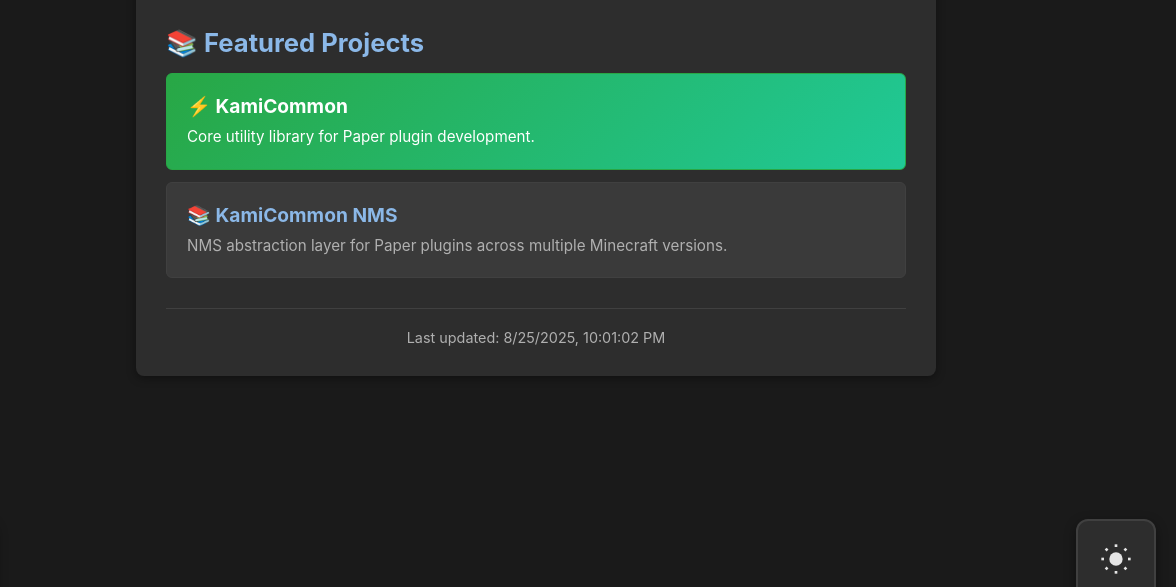
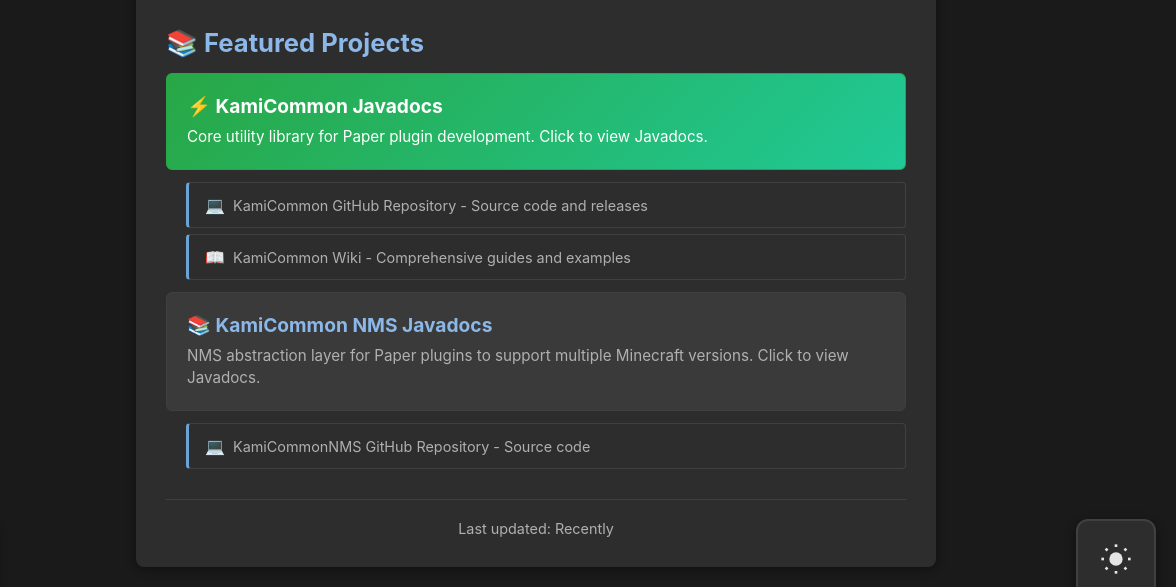
Before and after one commit to Jake-Moore/Jake-Moore.github.io, a plain HTML site: page index.html in a window 1280 px wide. Shown: the part 181-768 px from the top of the page, 104-1280 px from the left. Drawn offline with Linux system fonts and the light colour scheme; no server answers.

Commit message:
- update primary docs page with additional links - write last updated time github api call

```diff
--- a/index.html
+++ b/index.html
@@ -120,6 +120,40 @@
             color: white;
         }
 
+        /* Supplemental Links */
+        .supplemental-links {
+            margin-left: 20px;
+            margin-top: 8px;
+        }
+
+        .supplemental-card {
+            display: block;
+            padding: 12px 16px;
+            margin: 6px 0;
+            background: var(--bg-secondary);
+            text-decoration: none;
+            border-radius: 4px;
+            border: 1px solid var(--border-color);
+            color: var(--text-secondary);
+            transition: all 0.2s;
+            font-size: 0.9rem;
+            position: relative;
+            border-left: 3px solid var(--border-accent);
+        }
+
+        .supplemental-card:hover {
+            background: var(--hover-bg);
+            color: var(--text-primary);
+            transform: translateY(-1px);
+            box-shadow: 0 1px 3px var(--shadow);
+        }
+
+        .supplemental-card .sup-icon {
+            display: inline-block;
+            margin-right: 8px;
+            font-size: 1rem;
+        }
+
         .updated {
             color: var(--text-secondary);
             font-size: 0.9em;
@@ -227,6 +261,15 @@
                 margin: 10px 0;
             }
 
+            .supplemental-links {
+                margin-left: 15px;
+            }
+
+            .supplemental-card {
+                padding: 10px 12px;
+                font-size: 0.85rem;
+            }
+
             .theme-toggle {
                 width: 70px;
                 height: 70px;
@@ -297,14 +340,29 @@
         <h2>📚 Featured Projects</h2>
 
         <a href="KamiCommon/" class="project-link featured">
-            <h3>⚡ KamiCommon</h3>
-            <p>Core utility library for Paper plugin development.</p>
+            <h3>⚡ KamiCommon Javadocs</h3>
+            <p>Core utility library for Paper plugin development. Click to view Javadocs.</p>
         </a>
 
+        <div class="supplemental-links">
+            <a href="https://github.com/Jake-Moore/KamiCommon" class="supplemental-card" target="_blank" rel="noopener noreferrer">
+                <span class="sup-icon">💻</span>KamiCommon GitHub Repository - Source code and releases
+            </a>
+            <a href="https://github.com/Jake-Moore/KamiCommon/wiki" class="supplemental-card" target="_blank" rel="noopener noreferrer">
+                <span class="sup-icon">📖</span>KamiCommon Wiki - Comprehensive guides and examples
+            </a>
+        </div>
+
         <a href="KamiCommonNMS/" class="project-link">
-            <h3>📚 KamiCommon NMS</h3>
-            <p>NMS abstraction layer for Paper plugins across multiple Minecraft versions.</p>
+            <h3>📚 KamiCommon NMS Javadocs</h3>
+            <p>NMS abstraction layer for Paper plugins to support multiple Minecraft versions. Click to view Javadocs.</p>
         </a>
+
+        <div class="supplemental-links">
+            <a href="https://github.com/Jake-Moore/KamiCommonNMS" class="supplemental-card" target="_blank" rel="noopener noreferrer">
+                <span class="sup-icon">💻</span>KamiCommonNMS GitHub Repository - Source code
+            </a>
+        </div>
 
         <div class="updated">
             Last updated: <span id="lastUpdated"></span>
@@ -326,16 +384,43 @@
     </button>
 
     <script>
-        // Set last updated time
-        document.getElementById('lastUpdated').textContent = new Date().toLocaleString();
+        // Set last updated time from GitHub API
+        async function setLastUpdated() {
+            const lastUpdatedElement = document.getElementById('lastUpdated');
+            lastUpdatedElement.textContent = 'Loading...';
+
+            try {
+                // For the main index.html, check the Jake-Moore.github.io repository
+                const response = await fetch(`https://api.github.com/repos/Jake-Moore/Jake-Moore.github.io/commits?sha=main&per_page=1`);
+                if (response.ok) {
+                    const commits = await response.json();
+                    if (commits[0]) {
+                        const date = new Date(commits[0].commit.author.date);
+                        lastUpdatedElement.textContent = date.toLocaleDateString('en-US', {
+                            year: 'numeric',
+                            month: 'long',
+                            day: 'numeric'
+                        });
+                        return;
+                    }
+                }
+            } catch (error) {
+                console.log('Could not fetch last updated date:', error);
+            }
+
+            // Fallback if GitHub API fails
+            lastUpdatedElement.textContent = 'Recently';
+        }
+
+        setLastUpdated();
 
         // GitHub Button Functionality
         const githubButton = document.getElementById('githubButton');
         const githubIcon = document.getElementById('githubIcon');
         const githubPath = document.getElementById('githubPath');
 
-        // Show GitHub button only if path is provided and not a placeholder
-        if (GITHUB_PATH && GITHUB_PATH !== '{{GITHUB_PATH}}' && GITHUB_PATH.trim() !== '') {
+        // Show GitHub button only if path is provided and not empty
+        if (GITHUB_PATH && GITHUB_PATH.trim() !== '' && !GITHUB_PATH.includes('{{')) {
             const fullUrl = 'https://github.com' + GITHUB_PATH;
             githubButton.href = fullUrl;
 
```
Also changed, not shown: templates/index-template.html (+32 -4 lines).
